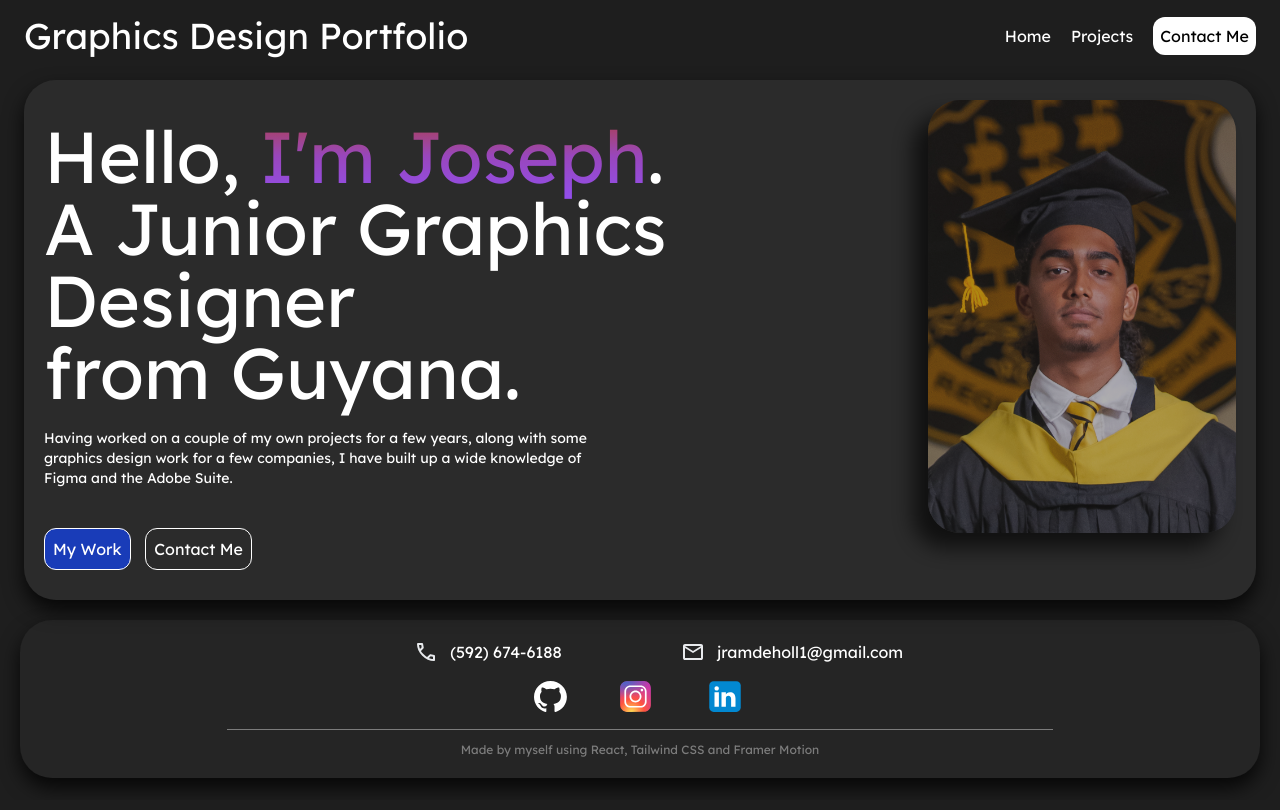
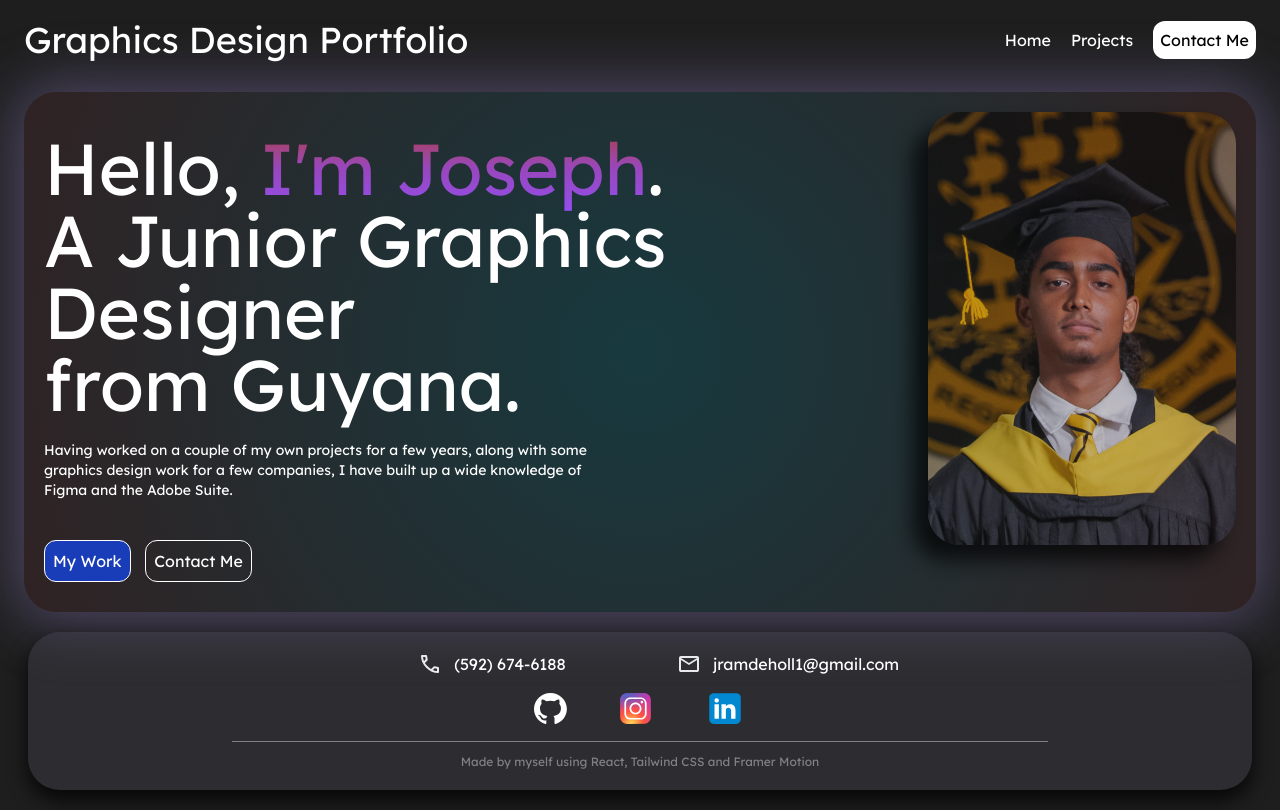
Before and after one commit to CertainlyJoJo/Graphics-Design-Portfolio, a React (Vite) app: page / in a window 1280 px wide. Built offline with nearby package versions, Linux system fonts and the light colour scheme.

Commit message:
Added Glow animations and some visual changes

```diff
--- a/src/App.css
+++ b/src/App.css
@@ -12,3 +12,13 @@ body{
         box-shadow: 0px 0px 30px 10px rgba(255, 255, 255, 0.8);
     }
 }
+
+@keyframes mainGlow{
+    0%, 100% {
+        box-shadow: 0px 5px 50px 5px rgba(0,0,0,0.8);
+    }
+    50% {
+        box-shadow: 0px 0px 60px 10px rgba(184,163,247,0.4);
+    }
+
+}
--- a/src/Components/Footer.tsx
+++ b/src/Components/Footer.tsx
@@ -7,7 +7,7 @@ function Footer() {
 
     return (
       <>
-          <div className={`bg-[#494949]/15 rounded-4xl mx-5 my-5 py-5 ] font-[Lexend] ${triggerGlow ? "animate-[breathing_2s_ease-in-out]": ""} shadow-[0px_10px_20px_rgba(0,0,0,0.8)]`}>
+          <div className={`bg-zinc-600/30 rounded-4xl mx-7 my-5 py-5 font-[Lexend] ${triggerGlow ? "animate-[breathing_2s_ease-in-out]": ""} shadow-[0px_10px_20px_rgba(0,0,0,0.8)]`}>
               <div className="gap-2 grid grid-cols-1 sm:grid-cols-2 text-white justify-items-center">
                   <div className="flex items-center space-x-3 md:ms-40 lg:ms-60 xl:ms-80 2xl:ms-100">
                       <span className="text-xl"><img src="/phone1.svg" alt="Phone" /></span>
--- a/src/Components/MainPage.tsx
+++ b/src/Components/MainPage.tsx
@@ -38,7 +38,7 @@ function MainPage() {
 
     return(
         <>
-            <div className=" bg-[#494949]/32 flex justify-between h-120 xl:h-130 2xl:h-150 ms-6 me-6 mt-3 rounded-4xl shadow-[0px_10px_20px_rgba(0,0,0,0.8)] overflow-hidden">
+            <div className=" bg-[radial-gradient(circle,_rgba(18,76,85,0.6)_0%,_rgba(203,69,84,0.1)_100%)] flex justify-between h-120 xl:h-130 2xl:h-150 ms-6 me-6 mt-3 rounded-4xl animate-[mainGlow_4s_ease-in-out_infinite] overflow-hidden z-[-10]">
                 <div className="flex-col ms-5 mt-5 2xl:ms-50 text-white font-[Lexend]">
                     <div className="pt-5">
                         <motion.p
@@ -88,9 +88,9 @@ function MainPage() {
 
                 <motion.img
                     initial={{opacity:0, x:100}}
-                    animate={{opacity:0.62, x:0}}
+                    animate={{opacity:0.70, x:0}}
                     transition={{duration:0.80, ease:"easeOut", delay:0.4}}
-                    className=" rounded-4xl opacity-62 w-4/12 sm:w-3/12 h-4/6 sm:h-5/6 mt-5 mb-5 ms-5 me-5 2xl:me-50 shadow-[-15px_15px_20px_rgba(0,0,0)] object-cover" src="/Grad.jpg" alt="Graduaton Pic"
+                    className=" rounded-4xl w-4/12 sm:w-3/12 h-4/6 sm:h-5/6 mt-5 mb-5 ms-5 me-5 2xl:me-50 shadow-[-15px_15px_20px_rgba(0,0,0)] object-cover" src="/Grad.jpg" alt="Graduaton Pic"
                 />
 
             </div>
--- a/src/Components/NavBar.tsx
+++ b/src/Components/NavBar.tsx
@@ -20,7 +20,7 @@ function NavBar() {
   return (
     <>
         <div className="font-[Lexend]">
-            <nav className="flex justify-between p-3 text-white mt-1">
+            <nav className="flex justify-between p-3 text-white my-2">
               <h1 className="flex text-2xl sm:text-xl md:text-2xl lg:text-3xl xl:text-4xl items-center ms-3"><Link to={'/'}>Graphics Design Portfolio</Link></h1>
               <ul className="hidden sm:flex items-center justify-between sm:w-5/12 md:w-4/12 lg:w-3/10 xl:w-2/10 2xl:w-2/12 me-3">
                   <li className="hover:scale-105"><Link to={'/'}>Home</Link></li>
--- a/src/Components/Projects.tsx
+++ b/src/Components/Projects.tsx
@@ -23,14 +23,14 @@ function Projects() {
 
   return (
     <>
-      <div className="bg-[#494949]/32 pb-6 sm:pb-3 ms-6 me-6 mt-3 mb-5 rounded-4xl shadow-[0px_10px_20px_rgba(0,0,0,0.8)] font-[Lexend] overflow-hidden">
+      <div className="bg-[radial-gradient(circle,_rgba(18,76,85,0.6)_0%,_rgba(203,69,84,0.1)_100%)] pb-6 sm:pb-3 ms-6 me-6 mt-3 mb-5 rounded-4xl animate-[mainGlow_4s_ease-in-out_infinite] font-[Lexend] overflow-hidden">
         <motion.h1
 
           initial={{opacity:0}}
           animate={{opacity:1}}
           transition={{duration:0.75, ease: "easeOut", delay: 0.2}}
           className="text-white text-lg sm:text-2xl 2xl:text-4xl text-center pt-6 px-2 mb-7">
-          These are some projects I worked on for a few businesses...
+          These are some designs I created for a few businesses...
         </motion.h1>
 
         <div className="grid grid-cols-1 sm:grid-cols-2 xl:grid-cols-3 justify-items-center gap-y-10">
```
